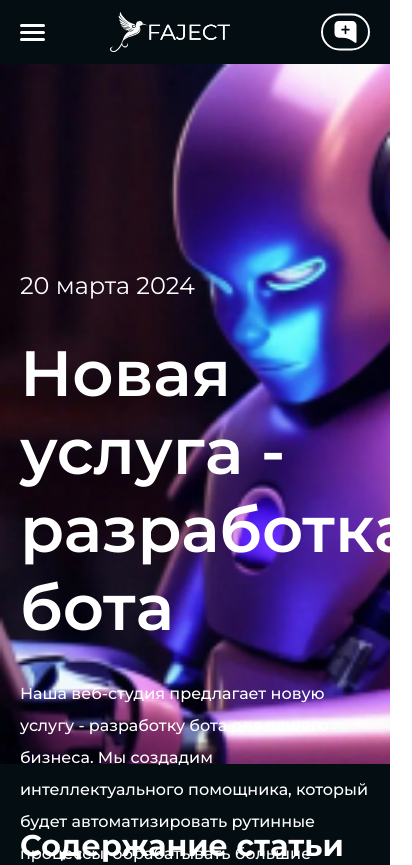
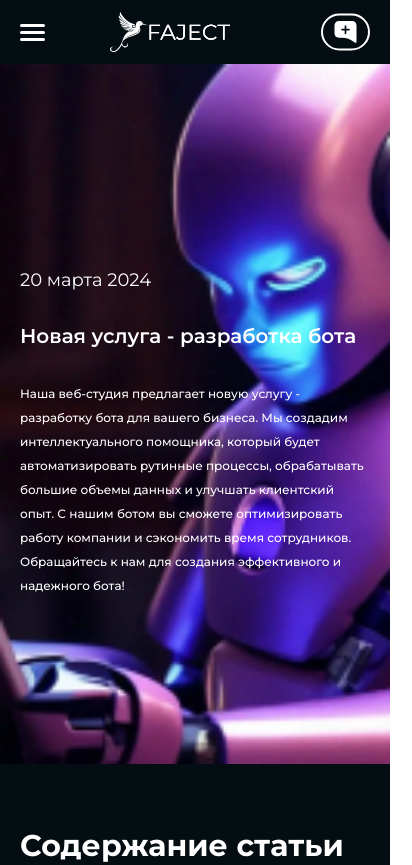
Before and after one commit to Javohir0080703/Faject, a React (Vite) app: page /last_reporter/1 in a window 390 px wide. Shown: the top 865 px of the page, 412 px wide, since content can reach past the window. Built offline with nearby package versions, Linux system fonts and the light colour scheme.

Commit message:
add responsive to LastReporterDetail page

```diff
--- a/src/pages/LastReporterDetail.jsx
+++ b/src/pages/LastReporterDetail.jsx
@@ -28,9 +28,9 @@ const LastReporterDetail = ({ language, setLanguage }) => {
       >
         <div className="containerb">
           <div className="pt-[206px] pb-[176px] ">
-             <h4 className="text-white text-2xl leading-8 mb-8">{detail.data}</h4>
-             <h2 className="font-semibold text-64px leading-78px  tracking-[-4%] text-white mb-8 ">{detail.title}</h2>
-             <p className="w-full max-w-[850px] text-white font-medium  text-base leading-8">{detail.text}</p>
+             <h4 className="text-white 531px:text-2xl text-lg 531px:leading-8 leading-5 mb-8">{detail.data}</h4>
+             <h2 className="font-semibold 950px:text-64px 750px:text-5xl 440px:text-3xl text-xl 750px:leading-78px  440px:leading-10 leading-7 tracking-[-4%] text-white mb-8 ">{detail.title}</h2>
+             <p className="w-full max-w-[850px] text-white font-medium  750px:text-base 440px:text-sm text-xs 750px:leading-8 leading-6">{detail.text}</p>
           </div>
         </div>
       </div>
```
